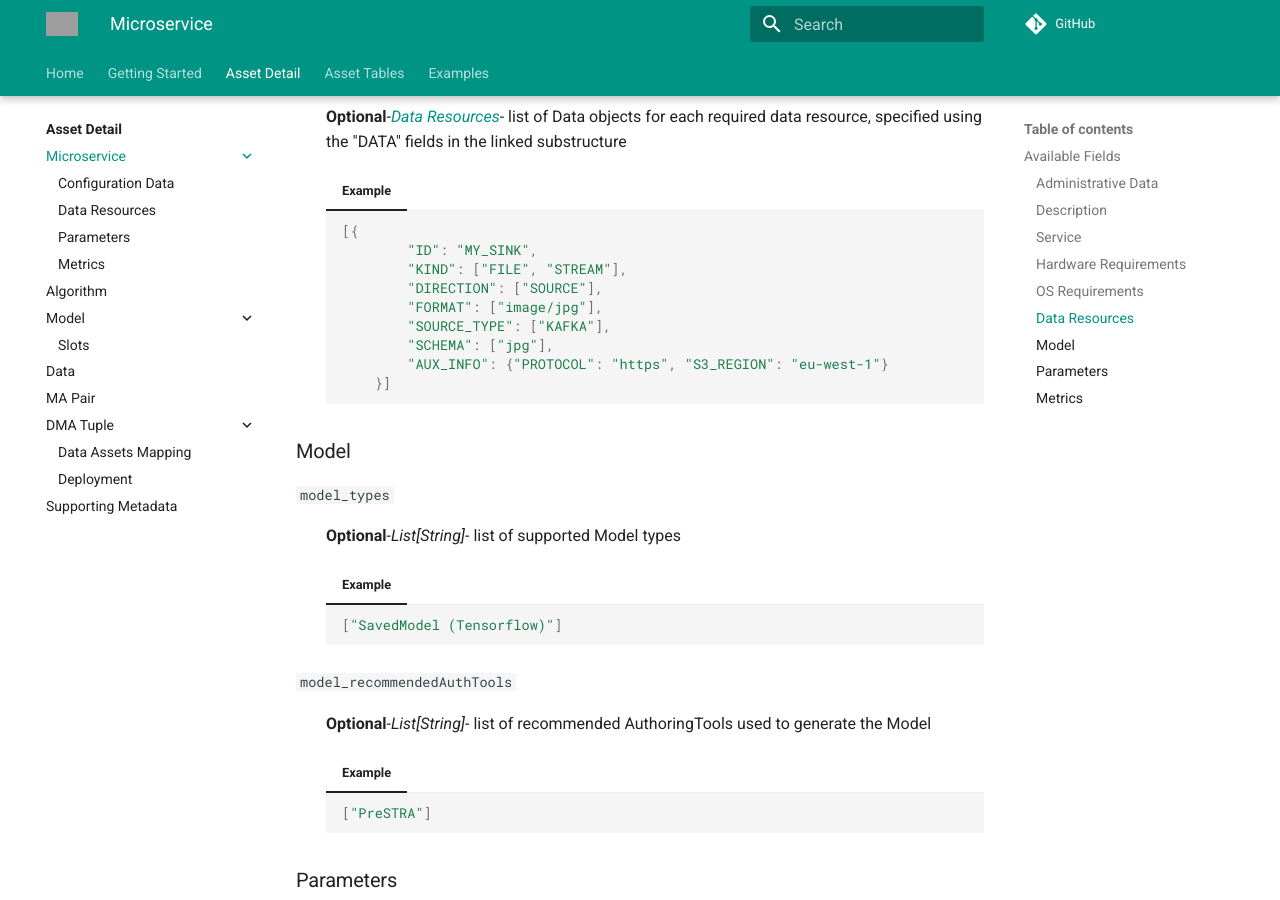
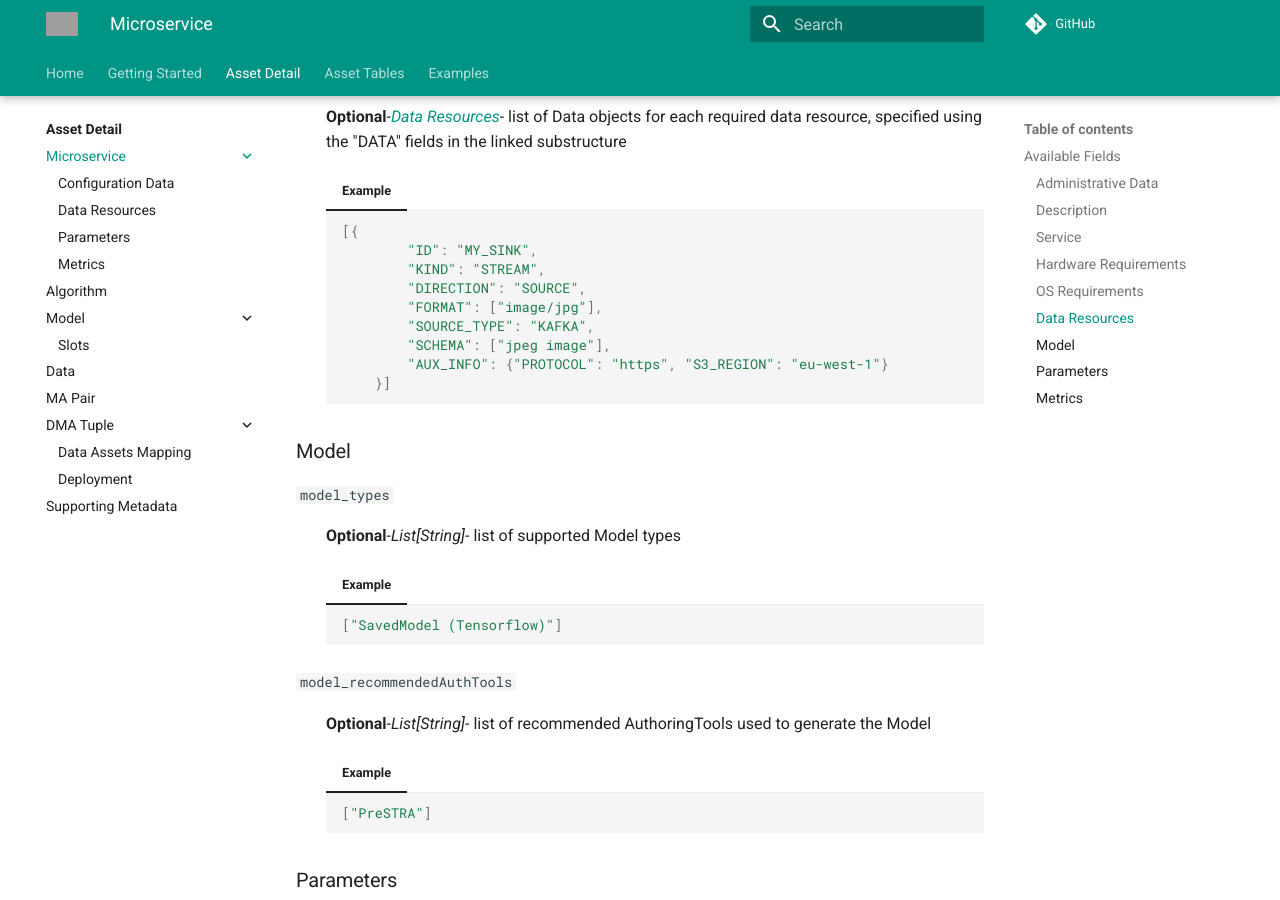
Before and after one commit to DIGITbrain/digitbrain.github.io, an MkDocs documentation site: the page built from docs/attributes/microservice/index.md, in a window 1280 px wide and 900 px high, scrolled down 6107 px. Built offline with MkDocs 1.6.1 and Material for MkDocs 9.7.7, drawn with Linux system fonts in a browser that asks for light colours; comment, search, counter and statistics services are not loaded; grey boxes are pictures that could not be loaded.

Commit message:
fix: Microservice data example [AUTO]

````diff
--- a/docs/attributes/microservice/index.md
+++ b/docs/attributes/microservice/index.md
@@ -252,11 +252,11 @@ has these sections:
         ``` yaml
         [{
                 "ID": "MY_SINK",
-                "KIND": ["FILE", "STREAM"],
-                "DIRECTION": ["SOURCE"],
+                "KIND": "STREAM",
+                "DIRECTION": "SOURCE",
                 "FORMAT": ["image/jpg"],
-                "SOURCE_TYPE": ["KAFKA"],
-                "SCHEMA": ["jpg"],
+                "SOURCE_TYPE": "KAFKA",
+                "SCHEMA": ["jpeg image"],
                 "AUX_INFO": {"PROTOCOL": "https", "S3_REGION": "eu-west-1"}
             }]
         ```
````
Also changed, not shown: docs/tables/microservice/index.md (+1 -1 lines).
